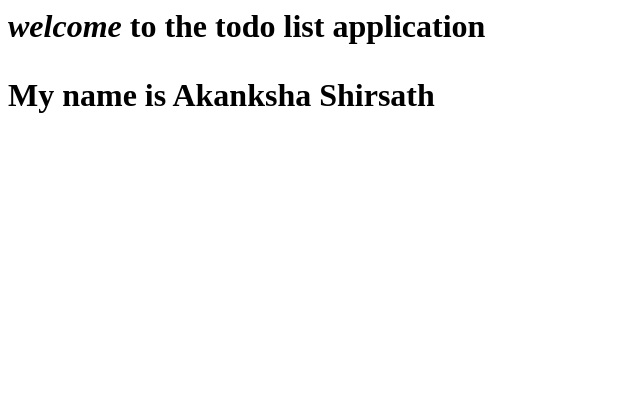
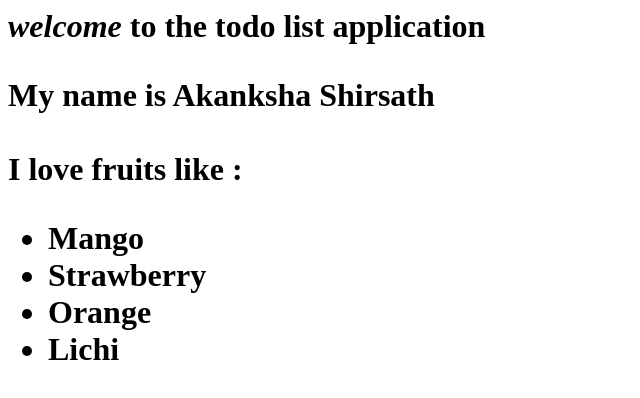
Before and after one commit to AkRanu/todo_2017fall, a plain HTML site: page index.html in a window 1280 px wide. Shown: the whole page, without its empty margins (0-640 px from the left). Drawn offline with Linux system fonts and the light colour scheme.

Commit message:
Added list in body section

```diff
--- a/index.html
+++ b/index.html
@@ -1,11 +1,18 @@
 <html>
 <body>
+
 <h1>
 
 <i>welcome</i> to the todo list application
  	<p>
-	My name is Akanksha Shirsath
+	My name is Akanksha Shirsath </br></br>I love fruits like : </br>
  	</p>
+	<ul>
+		<li> Mango</li>
+		<li> Strawberry</li>
+		<li> Orange</li>
+		<li> Lichi</li>
+	</ul>
 
 </h1>
 
```
